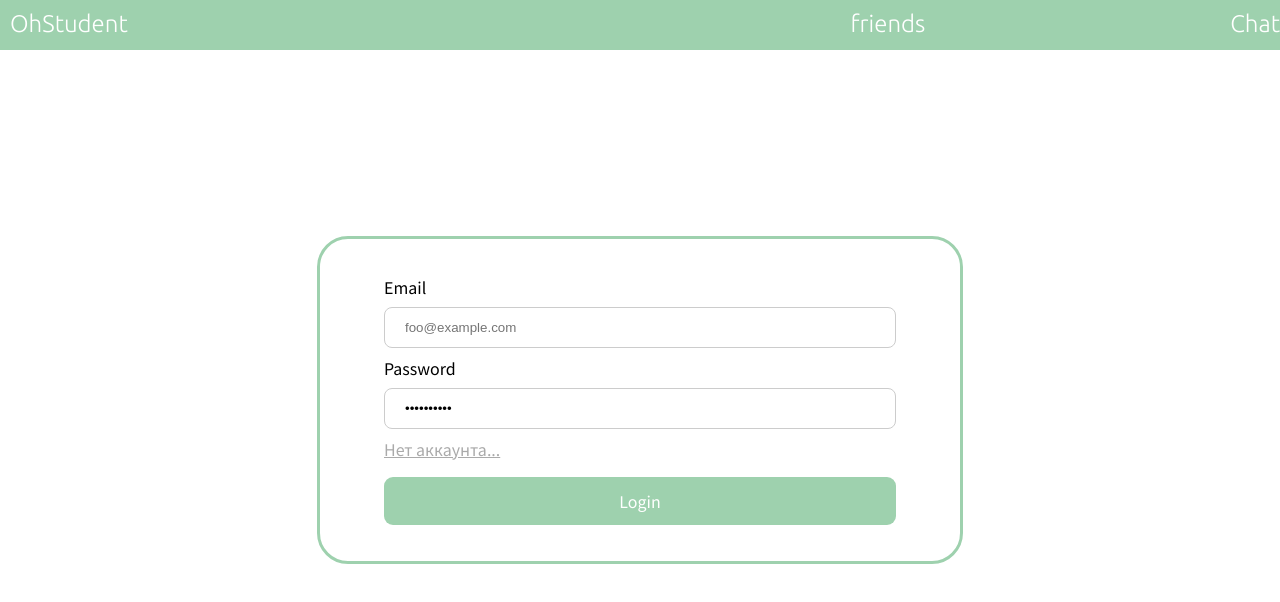
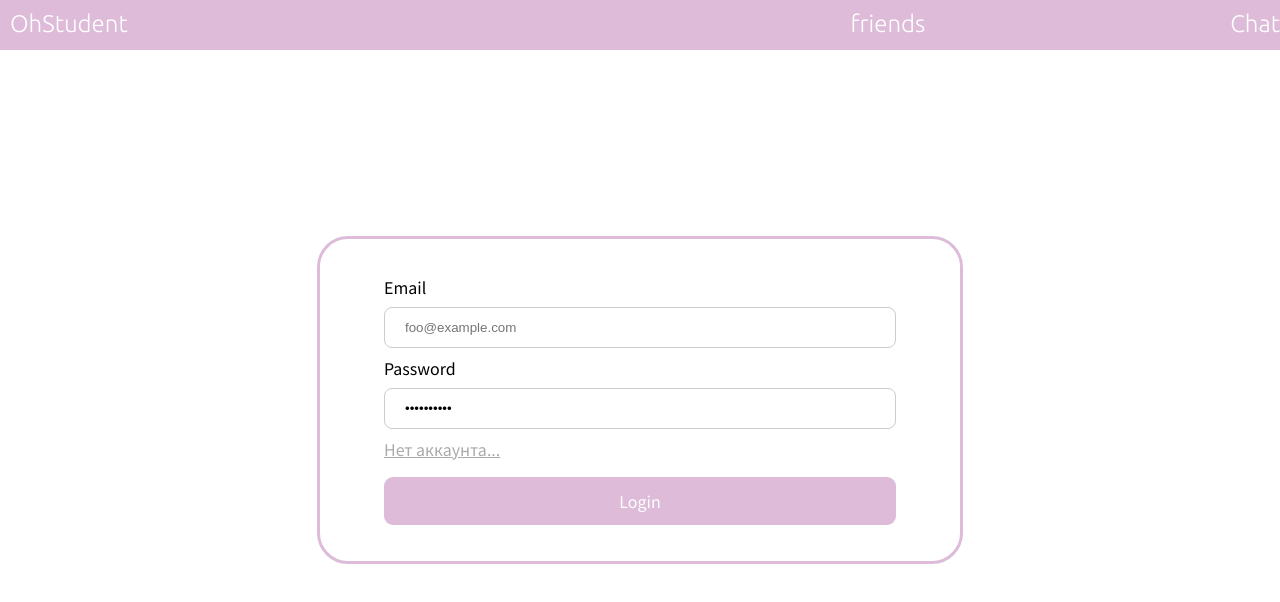
Before and after one commit to OhOverLord/OhStudent, a Vue app in the folder frontend/ohstudent/: page /login in a window 1280 px wide. Shown: the top 602 px of the page. Built offline with nearby package versions, Linux system fonts and the light colour scheme; the HTML template or start-up script is replaced by a standard one; what ckeditor4-vue would draw is missing.

Commit message:
Added share link

```diff
--- a/frontend/ohstudent/src/App.vue
+++ b/frontend/ohstudent/src/App.vue
@@ -148,14 +148,14 @@ a {
 }
 
 :root {
-  --general-color: #9ED1AE;
-  --light-general-color: #D5EBDC;
+  --general-color: #DDBBD9;
+  --light-general-color: #F8F2F8;
   --other-color: #E5E5EA;
   --background-color: #F0F0F0;
   --button-delete-color: #FEAEAE;
   --button-delete-color-hover: #FE8686;
-  --add-button-color: #9ED1AE;
-  --add-button-color-hover: #9ED1AE;
+  --add-button-color: #DDBBD9;
+  --add-button-color-hover: #CFA0CA;
   --button-color: #BEBEDA;
   --button-color-hover: #A4A4CB;
   --error-color: #F68F71;
--- a/frontend/ohstudent/src/components/Lecture.vue
+++ b/frontend/ohstudent/src/components/Lecture.vue
@@ -25,9 +25,10 @@ export default {
             id: this.$route.params.id
         }).then(response => {
             this.lecture = response.data
+            console.log(response.data)
         })
         .catch(err => {
-            this.errors = true
+            this.err = true
         })
     }
 }
--- a/frontend/ohstudent/src/components/Lectures.vue
+++ b/frontend/ohstudent/src/components/Lectures.vue
@@ -2,13 +2,13 @@
     <div class="container">
         <div class="lectures-container">
             <div class="search-container">
-                <input type="text" class="search">
+                <input type="text" class="search" v-model="search">
             </div>
             <div class="lectures-list-container">
                 <div class="lecture-tile new-lecture" @click="newLecture">
                     <div class="new-lecture-img"></div>
                 </div>
-                <div class="lecture-tile" v-for="(lecture, i) in lectures" :key="lecture.id" @click="chooseLecture(lecture, i)">
+                <div class="lecture-tile" v-for="(lecture, i) in filteredLectures" :key="lecture.id" @click="chooseLecture(lecture, i)">
                     <div class="lecture-tile-header">
                         <span class="tile-title">{{lecture.title}}</span>
                         <span class="tile-date">{{lecture.created_at.split('T')[0]}}</span>
@@ -47,11 +47,11 @@
             </div>
         </modal>
 
-        <modal v-if="showShareModal" @close="showShareModal = false">
+        <modal v-if="showDeleteModal" @close="showDeleteModal = false">
             <h3 slot="header">Поделиться ссылку</h3>
             <div class="modal-buttons" slot="footer">
                 <button class="modal-delete modal-btn" @click="_delete">Удалить</button>
-                <button class="close modal-btn" @click="showShareModal = false">Закрыть</button>
+                <button class="close modal-btn" @click="showDeleteModal = false">Закрыть</button>
             </div>
         </modal>
 
@@ -96,6 +96,7 @@ export default {
             showDeleteModal: false,
             showShareModal: false,
             link: '',
+            search: '',
         };
     },
     methods: {
@@ -174,7 +175,7 @@ export default {
             jwtInterceptor.post('http://127.0.0.1:8000/lectures/share/', {
                 id: this.lecture.id
             }).then(() => {
-                this.$router.push(`/lectures/${this.lecture.absolute_url}`)
+                alert("Ссылка скопирована")
             })
             .catch(err => {
                 console.warn(err.response)
@@ -183,12 +184,13 @@ export default {
         },
         showShare() {
             this.showShareModal = true
-            this.link = `http://127.0.0.1:8000/${this.lecture.absolute_url}`
+            this.link = `http://localhost:8080${this.lecture.absolute_url}`
         }
     },
     mounted() {
         jwtInterceptor.get('http://127.0.0.1:8000/lectures/lectures-list/').then(response => {
             this.lectures = response.data
+            console.log(this.lectures)
         })
         .catch(err => {
             console.warn(err.response)
@@ -211,6 +213,14 @@ export default {
     created() {
         this.debounced = _.debounce(this.save, 500)
     },
+    computed: {
+        filteredLectures(){
+            const value = this.search.toLowerCase();
+            return this.lectures.filter(function(lecture){
+                return lecture.title.toLowerCase().indexOf(value) > -1
+            })
+        },
+    }
 }
 </script>
 
```
